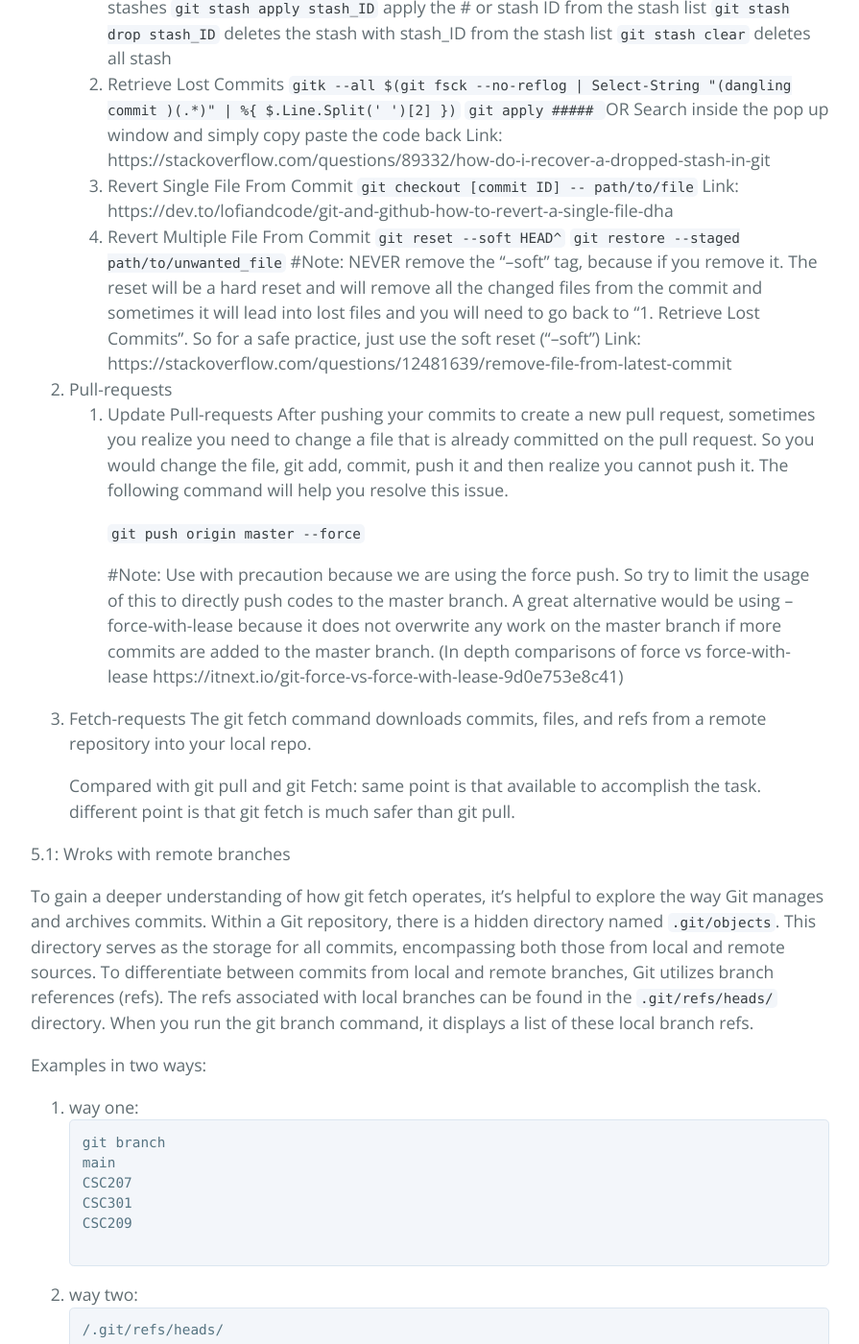
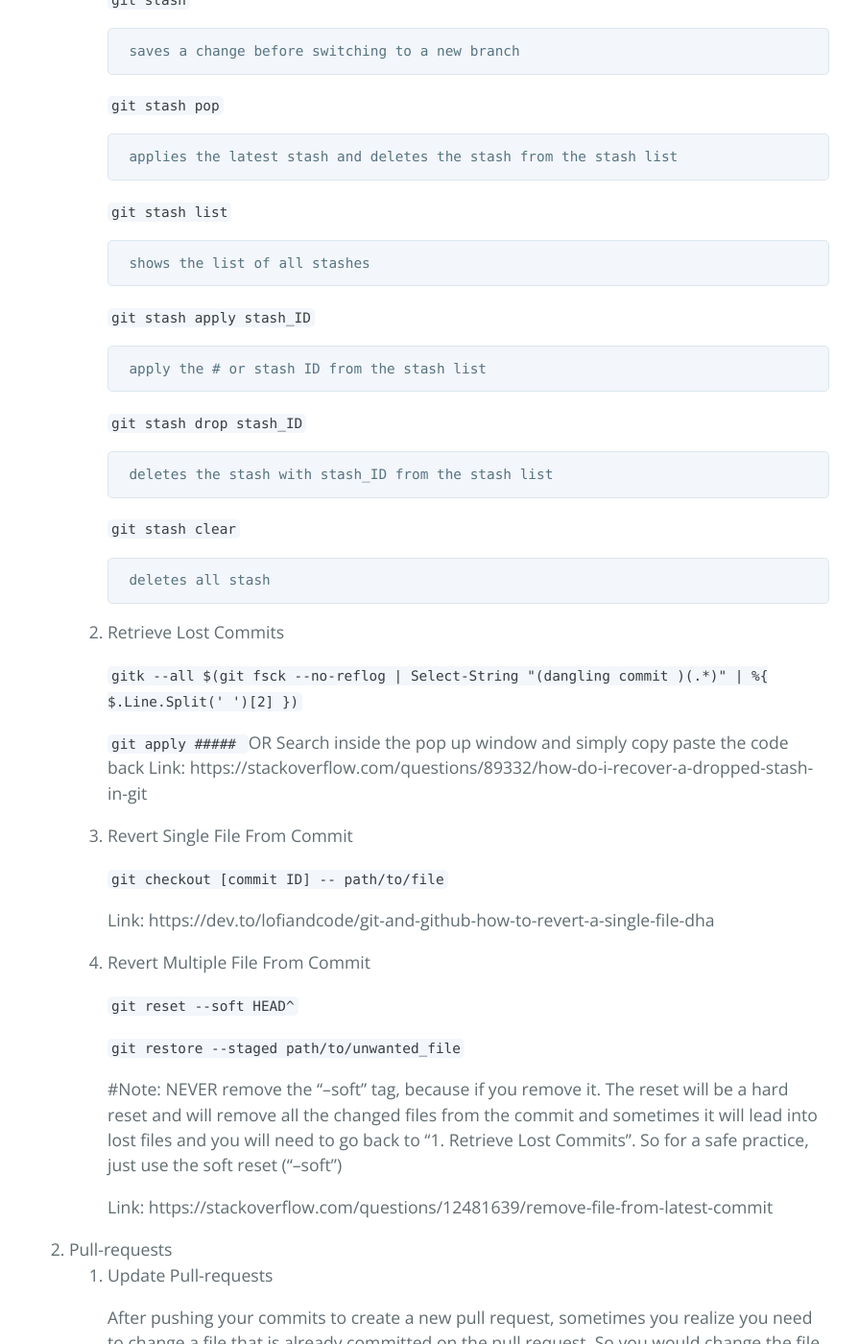
Before and after one commit to learning-software-engineering/learning-software-engineering.github.io, a Jekyll site: the page built from Topics/Development_Process/Git/Git.md, in a window 1280 px wide and 1400 px high, scrolled down 423 px. Shown: the whole window at 96% size, without its empty margins (192-1087 px from the left). Built offline with Jekyll 4.4.1, drawn with Linux system fonts in a browser that asks for light colours; our own code applies the rules of GitHub Pages for plain Markdown files; some of the changed lines change nothing that is shown; some of the changed text lies outside the part shown.

Commit message:
Update Git.md
[-] fixed whole project format
[+] add more explanation to the previous information

````diff
--- a/Topics/Development_Process/Git/Git.md
+++ b/Topics/Development_Process/Git/Git.md
@@ -1,48 +1,73 @@
 1. Git
     1. Stash
+
         `git stash`
+
             saves a change before switching to a new branch
+
         `git stash pop`
+
             applies the latest stash and deletes the stash from the stash list
+
         `git stash list`
+
             shows the list of all stashes
+
         `git stash apply stash_ID`
+
             apply the # or stash ID from the stash list
+
         `git stash drop stash_ID`
+
             deletes the stash with stash_ID from the stash list
+
        `git stash clear`
+
             deletes all stash
-    2. Retrieve Lost Commits
+
+    3. Retrieve Lost Commits
+
         `gitk --all $(git fsck --no-reflog | Select-String "(dangling commit )(.*)" | %{ $.Line.Split(' ')[2] })`
-        `git apply ##### `
-            OR
+
+       `git apply ##### `
+        OR
         Search inside the pop up window and simply copy paste the code back
         Link: https://stackoverflow.com/questions/89332/how-do-i-recover-a-dropped-stash-in-git
-    3. Revert Single File From Commit
+
+    4. Revert Single File From Commit
+
         `git checkout [commit ID] -- path/to/file`
+
         Link: https://dev.to/lofiandcode/git-and-github-how-to-revert-a-single-file-dha
-    4. Revert Multiple File From Commit
+
+    5. Revert Multiple File From Commit
+
        `git reset --soft HEAD^`
-        `git restore --staged path/to/unwanted_file`
+
+       `git restore --staged path/to/unwanted_file`
+
         #Note: NEVER remove the "--soft" tag, because if you remove it. The reset will be a hard reset and will remove all the changed files from the commit and sometimes it will lead into lost files and you will need to go back to "1. Retrieve Lost Commits". So for a safe practice, just use the soft reset ("--soft")
+
         Link: https://stackoverflow.com/questions/12481639/remove-file-from-latest-commit
 
 4. Pull-requests
     1. Update Pull-requests
+
         After pushing your commits to create a new pull request, sometimes you realize you need to change a file that is already committed on the pull request. So you would change the file, git add, commit, push it and then realize you cannot push it. The following command will help you resolve this issue.
 
         `git push origin master --force`
 
         #Note: Use with precaution because we are using the force push. So try to limit the usage of this to directly push codes to the master branch. A great alternative would be using --force-with-lease because it does not overwrite any work on the master branch if more commits are added to the master branch. (In depth comparisons of force vs force-with-lease https://itnext.io/git-force-vs-force-with-lease-9d0e753e8c41)
 
-5. Fetch-requests
+3. Fetch-requests
+
    The git fetch command downloads commits, files, and refs from a remote repository into your local repo.
 
    Compared with git pull and git Fetch:
    same point is that available to accomplish the task.
    different point is that git fetch is much safer than git pull.
 
-5.1: Wroks with remote branches
+3.1: Wroks with remote branches
 
 To gain a deeper understanding of how git fetch operates, it's helpful to explore the way Git manages and archives commits. Within a Git repository, there is a hidden directory named `.git/objects`. This directory serves as the storage for all commits, encompassing both those from local and remote sources. To differentiate between commits from local and remote branches, Git utilizes branch references (refs). The refs associated with local branches can be found in the `.git/refs/heads/` directory. When you run the git branch command, it displays a list of these local branch refs.
 
@@ -50,7 +75,7 @@
 Examples in two ways:
 1. way one:
    ```
-   git branch
+   git branch # typed by user
    main
    CSC207
    CSC301
@@ -61,7 +86,7 @@
 
 2. way two:
    ```
-   /.git/refs/heads/
+   /.git/refs/heads/ # typed by user
    main
    CSC207
    CSC301
@@ -73,7 +98,7 @@
 Remote branches function similarly to local branches, but they correspond to commits in another user's repository. To avoid confusion with local branches, remote branches are identified with a prefix indicating the remote repository they belong to. Similar to local branches, Git maintains reference pointers (refs) for these remote branches as well. These refs for remote branches are stored in the `.git/refs/remotes/` directory. In the following example, you'll see the branches that might appear after fetching from a remote repository, which we'll refer to as `remote-repo`:
 
    ```
-   git branch -r
+   git branch -r # typed by user
    origin/main
    origin/CSC301
    origin/CSC207
@@ -83,7 +108,7 @@
 
 The output shown includes the local branches previously mentioned, but now they are prefixed with `origin/`. It also lists the remote branches, prefixed with remote-repo. Checking out a remote branch is similar to checking out a local branch, but it results in a detached HEAD state, akin to checking out an older commit. These remote branches can be considered as read-only. To see your remote branches, you can use the `git branch` command with the `-r` flag.
 
-5.2: More options?
+3.2: More options?
 
 `git fetch <remote>`
 
````
